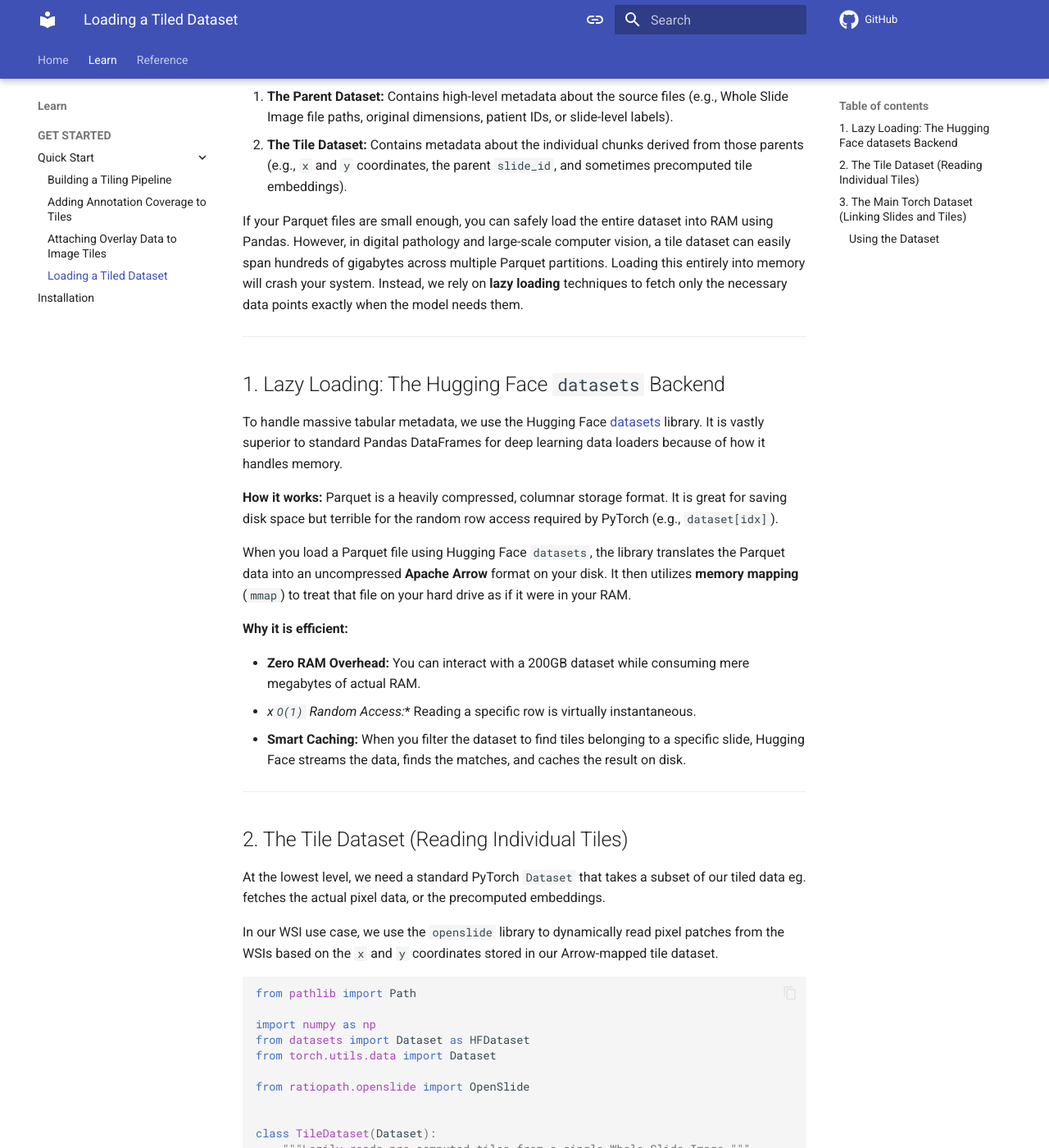
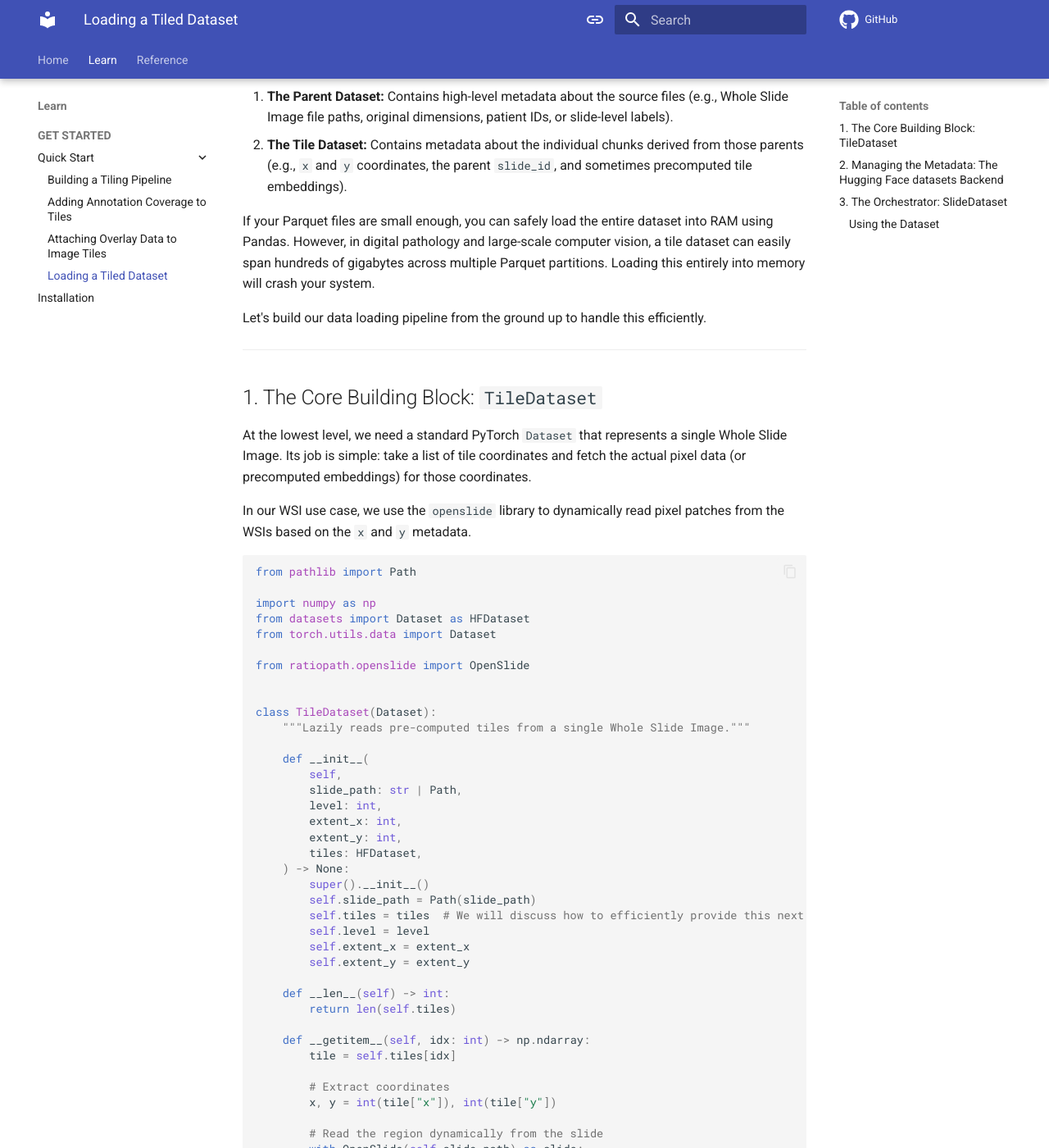
Before and after one commit to RationAI/ratiopath, an MkDocs documentation site: the page built from docs/learn/get-started/quick-start/tiled-dataset.md, in a window 1280 px wide and 1400 px high, scrolled down 283 px. Shown: the whole window at 82% size. Built offline with MkDocs 1.6.1 and Material for MkDocs 9.7.7, drawn with Linux system fonts in a browser that asks for light colours; comment, search, counter and statistics services are not loaded; the version menu is left out; some of the changed text lies outside the part shown.

Commit message:
feat: tiled dataset tutorial

````diff
--- a/docs/learn/get-started/quick-start/tiled-dataset.md
+++ b/docs/learn/get-started/quick-start/tiled-dataset.md
@@ -7,32 +7,17 @@
 1. **The Parent Dataset:** Contains high-level metadata about the source files (e.g., Whole Slide Image file paths, original dimensions, patient IDs, or slide-level labels).
 2. **The Tile Dataset:** Contains metadata about the individual chunks derived from those parents (e.g., `x` and `y` coordinates, the parent `slide_id`, and sometimes precomputed tile embeddings).
 
-If your Parquet files are small enough, you can safely load the entire dataset into RAM using Pandas. However, in digital pathology and large-scale computer vision, a tile dataset can easily span hundreds of gigabytes across multiple Parquet partitions. Loading this entirely into memory will crash your system. Instead, we rely on **lazy loading** techniques to fetch only the necessary data points exactly when the model needs them.
+If your Parquet files are small enough, you can safely load the entire dataset into RAM using Pandas. However, in digital pathology and large-scale computer vision, a tile dataset can easily span hundreds of gigabytes across multiple Parquet partitions. Loading this entirely into memory will crash your system.
 
----
+Let's build our data loading pipeline from the ground up to handle this efficiently.
 
-## 1. Lazy Loading: The Hugging Face `datasets` Backend
+-----
 
-To handle massive tabular metadata, we use the Hugging Face [datasets](https://huggingface.co/docs/datasets/index) library. It is vastly superior to standard Pandas DataFrames for deep learning data loaders because of how it handles memory.
+## 1. The Core Building Block: `TileDataset`
 
-**How it works:**
-Parquet is a heavily compressed, columnar storage format. It is great for saving disk space but terrible for the random row access required by PyTorch (e.g., `dataset[idx]`).
+At the lowest level, we need a standard PyTorch `Dataset` that represents a single Whole Slide Image. Its job is simple: take a list of tile coordinates and fetch the actual pixel data (or precomputed embeddings) for those coordinates.
 
-When you load a Parquet file using Hugging Face `datasets`, the library translates the Parquet data into an uncompressed **Apache Arrow** format on your disk. It then utilizes **memory mapping** (`mmap`) to treat that file on your hard drive as if it were in your RAM.
-
-**Why it is efficient:**
-
-* **Zero RAM Overhead:** You can interact with a 200GB dataset while consuming mere megabytes of actual RAM.
-* *x`O(1)` Random Access:** Reading a specific row is virtually instantaneous.
-* **Smart Caching:** When you filter the dataset to find tiles belonging to a specific slide, Hugging Face streams the data, finds the matches, and caches the result on disk.
-
----
-
-## 2. The Tile Dataset (Reading Individual Tiles)
-
-At the lowest level, we need a standard PyTorch `Dataset` that takes a subset of our tiled data eg. fetches the actual pixel data, or the precomputed embeddings.
-
-In our WSI use case, we use the `openslide` library to dynamically read pixel patches from the WSIs based on the `x` and `y` coordinates stored in our Arrow-mapped tile dataset.
+In our WSI use case, we use the `openslide` library to dynamically read pixel patches from the WSIs based on the `x` and `y` metadata.
 
 ```python
 from pathlib import Path
@@ -57,7 +42,7 @@
     ) -> None:
         super().__init__()
         self.slide_path = Path(slide_path)
-        self.tiles = tiles
+        self.tiles = tiles  # We will discuss how to efficiently provide this next
         self.level = level
         self.extent_x = extent_x
         self.extent_y = extent_y
@@ -77,16 +62,34 @@
 
 ```
 
----
+Notice that our `TileDataset` expects a `tiles` object containing the metadata. If we pass a standard Pandas DataFrame here, our RAM will quickly max out as we scale up to thousands of slides.
 
-## 3. The Main Torch Dataset (Linking Slides and Tiles)
+-----
 
-Now we need a unified approach that combines our parent dataset (the slides) with our tile dataset (the patches). We achieve this through **relative tile splitting**—iterating through the parent metadata and dynamically filtering the massive tile dataset to extract only the chunks relative to that specific parent.
+## 2. Managing the Metadata: The Hugging Face `datasets` Backend
 
-By utilizing PyTorch's `ConcatDataset`, we can seamlessly chain these individual `SlideTileDataset` instances together into one massive, unified training set.
+To feed our `TileDataset` without crashing our system, we use the Hugging Face [datasets](https://huggingface.co/docs/datasets/index) library. It acts as our `HFDataset` type hint above and is vastly superior to standard Pandas DataFrames for deep learning because of how it handles memory via **lazy loading**.
+
+**How it works:**
+Parquet is a heavily compressed, columnar storage format. It is great for saving disk space but terrible for the random row access required by PyTorch (`dataset[idx]`). When you load a Parquet file using Hugging Face `datasets`, the library translates the Parquet data into an uncompressed **Apache Arrow** format on your disk. It then utilizes **memory mapping** (`mmap`) to treat that file on your hard drive as if it were in your RAM.
+
+**Why it is efficient:**
+
+  * **Zero RAM Overhead:** You can interact with a 200GB dataset while consuming mere megabytes of actual RAM.
+  * **O(1) Random Access:** Reading a specific row coordinate for our `TileDataset` is virtually instantaneous.
+  * **Smart Caching:** When you filter the massive tile dataset to find only the chunks belonging to a specific slide, Hugging Face streams the data, finds the matches, and caches the view on disk.
+
+-----
+
+## 3. The Orchestrator: `SlideDataset`
+
+Now we need a unified approach that links our parent metadata (the slides) with our lazily-loaded tile metadata (the patches). We achieve this through **relative tile splitting**—iterating through the parent metadata and dynamically filtering the massive Hugging Face tile dataset to extract only the chunks relative to that specific slide.
+
+By utilizing PyTorch's `ConcatDataset`, we can seamlessly chain our individual `TileDataset` instances together into one massive, unified training set.
 
 ```python
-from datasets import load_dataset
+import pyarrow.compute as pc
+from datasets import load_dataset, Dataset as HFDataset
 from torch.utils.data import ConcatDataset
 
 
@@ -98,8 +101,10 @@
         slides_parquet_path: str,
         tiles_parquet_path: str,
     ) -> None:
-        self.slides_dataset = load_dataset("parquet", data_files=slides_parquet_path, split="train") # Train is default split name for Hugging Face datasets, even if we don't have multiple splits
-        self.tiles_dataset = load_dataset("parquet", data_files=tiles_parquet_path, split="train").sort("slide_id") # Sort by slide_id for faster filtering
+        # 'train' is the default split name for Hugging Face datasets.
+        self.slides_dataset = load_dataset("parquet", data_files=slides_parquet_path, split="train")
+        # Sort by slide_id for much faster filtering
+        self.tiles_dataset = load_dataset("parquet", data_files=tiles_parquet_path, split="train").sort("slide_id")
 
         self._slide_id_to_indices = self._build_tile_index(self.tiles_dataset)
 
@@ -122,32 +127,27 @@
         """Creates a fast lookup table for slide indices.
 
         This function builds a mapping from `slide_id` to the range of indices in the
-        `tiles` dataset that correspond to that slide. It assumes that the `tiles` dataset
-        is sorted by `slide_id`, which allows for efficient retrieval of tile indices
-        for each slide without needing to scan the entire dataset for each slide.
+        `tiles` dataset that correspond to that slide. It assumes the dataset is sorted.
 
         Args:
             tiles: A dataset containing a `slide_id` column, sorted by `slide_id`.
 
         Returns:
-            A dictionary mapping each `slide_id` to a range of indices in the `tiles` dataset.
+            A dictionary mapping each `slide_id` to a range of indices.
         """
         if len(tiles) == 0:
             return {}
 
         # Get the underlying Arrow table (zero-copy)
         table = tiles.data.table
-
-        # Since it's sorted, we only care about where 'slide_id' changes.
         slide_ids = table.column("slide_id")
 
         # Find unique values and their counts
-        counts = pc.value_counts(slide_ids)  # pyright: ignore[reportAttributeAccessIssue]
+        counts = pc.value_counts(slide_ids)
 
         index_map = {}
         current_offset = 0
 
-        # counts is a StructArray of {values: T, counts: int64}
         for count in counts:
             pair = count.as_py()
             sid = pair["values"]
@@ -161,16 +161,8 @@
     def filter_tiles_by_slide(self, slide_id: str) -> HFDataset:
         """Returns a view of the dataset using a slice or indices.
 
-        This function creates a view of the `self.tiles` dataset that contains only
-        the tiles belonging to the specified slide. It uses the precomputed
-        `_slide_id_to_indices` mapping to efficiently retrieve the relevant tiles
-        without copying data.
-
-        Args:
-            slide_id: The ID of the slide to filter tiles.
-
-        Returns:
-            A view of the tiles dataset containing only the tiles for the specified slide.
+        This uses the precomputed `_slide_id_to_indices` mapping to efficiently
+        retrieve the relevant tiles without copying data.
         """
         tile_range = self._slide_id_to_indices.get(slide_id, range(0))
         return self.tiles_dataset.select(tile_range)
@@ -179,7 +171,7 @@
 
 ### Using the Dataset
 
-Once constructed, you can pass this `ConcatDataset` directly into a standard PyTorch `DataLoader`. PyTorch will automatically calculate the cumulative length and map global batch indices to the correct underlying slide and tile.
+Once constructed, you can pass this `SlideDataset` directly into a standard PyTorch `DataLoader`. PyTorch will automatically calculate the cumulative length and map global batch indices to the correct underlying slide and tile.
 
 ```python
 from torch.utils.data import DataLoader
@@ -197,5 +189,4 @@
     shuffle=True,
     num_workers=8
 )
-
 ```
````
Also changed, not shown: other parts of docs/learn/get-started/quick-start/tiled-dataset.md (+1 -1 lines).
